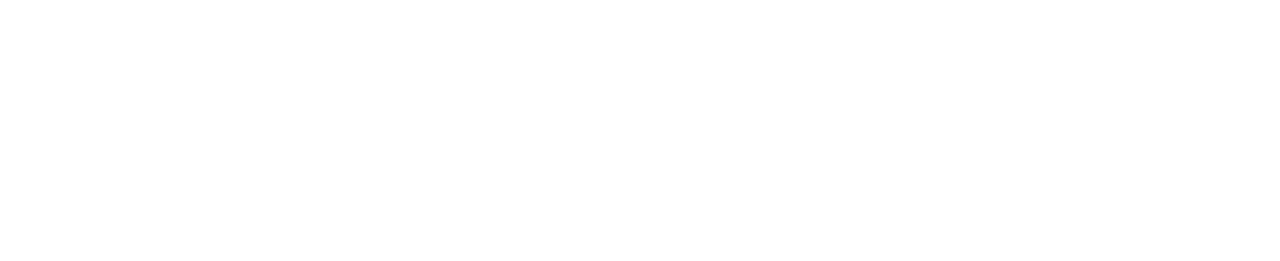
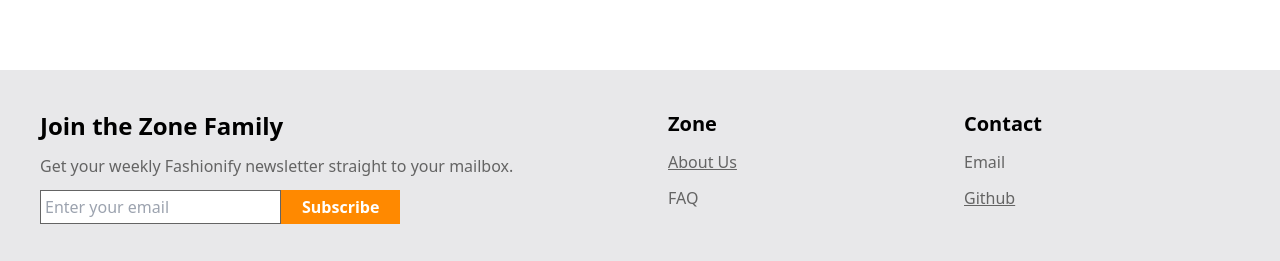
Before and after one commit to Voorgo/Zone, a React (Create React App) app: page / in a window 1280 px wide. Shown: the part 730-991 px from the top of the page. Before the commit the page ends 800 px from the top, so only its background shows below. Built offline with nearby package versions, Linux system fonts and the light colour scheme.

Commit message:
Add footer

```diff
--- a/src/App.js
+++ b/src/App.js
@@ -1,6 +1,7 @@
 import { Route, Routes } from "react-router-dom";
 import Header from "./components/Header";
 import Home from "./pages/Home";
+import Footer from "./components/Footer";
 
 function App() {
   return (
@@ -9,6 +10,7 @@
       <Routes>
         <Route path="/" element={<Home />} />
       </Routes>
+      <Footer />
     </>
   );
 }
--- /dev/null
+++ b/src/components/Footer.js
@@ -0,0 +1,48 @@
+import { Link } from "react-router-dom";
+
+const Footer = () => {
+  return (
+    <footer className="w-full flex flex-col gap-4  bg-[#e8e8ea] p-10 md:flex-row">
+      <div className="w-full h-full flex flex-col gap-3 items-center text-center md:items-start md:text-start ">
+        <div className="text-2xl font-semibold">Join the Zone Family</div>
+        <div className="text-[#646464]">
+          Get your weekly Fashionify newsletter straight to your mailbox.
+        </div>
+        <div>
+          <input
+            type="email"
+            aria-label="Enter your email"
+            placeholder="Enter your email"
+            className="p-1 border border-[#646464] w-full md:w-auto"
+          />
+          <button className="bg-[#ff8900] h-full w-full py-1 px-5 border border-[#ff8900] text-white font-bold md:w-auto">
+            Subscribe
+          </button>
+        </div>
+      </div>
+      <div className="w-full h-full flex">
+        <div className="flex flex-col gap-3 flex-[1_1] justify-center pl-5">
+          <div className="text-xl font-semibold">Zone</div>
+          <Link to="/about" className="underline text-[#646464] text-base">
+            About Us
+          </Link>
+          <div className="text-[#646464] text-base">FAQ</div>
+        </div>
+        <div className="flex flex-col  gap-3 flex-[1_1] justify-center pl-5 ">
+          <div className="text-xl font-semibold">Contact</div>
+          <div className="text-[#646464] text-base">Email</div>
+          <a
+            href="https://github.com/Voorgo"
+            className="text-[#646464] text-base underline"
+            target="_blank"
+            rel="noreferrer"
+          >
+            Github
+          </a>
+        </div>
+      </div>
+    </footer>
+  );
+};
+
+export default Footer;
```
